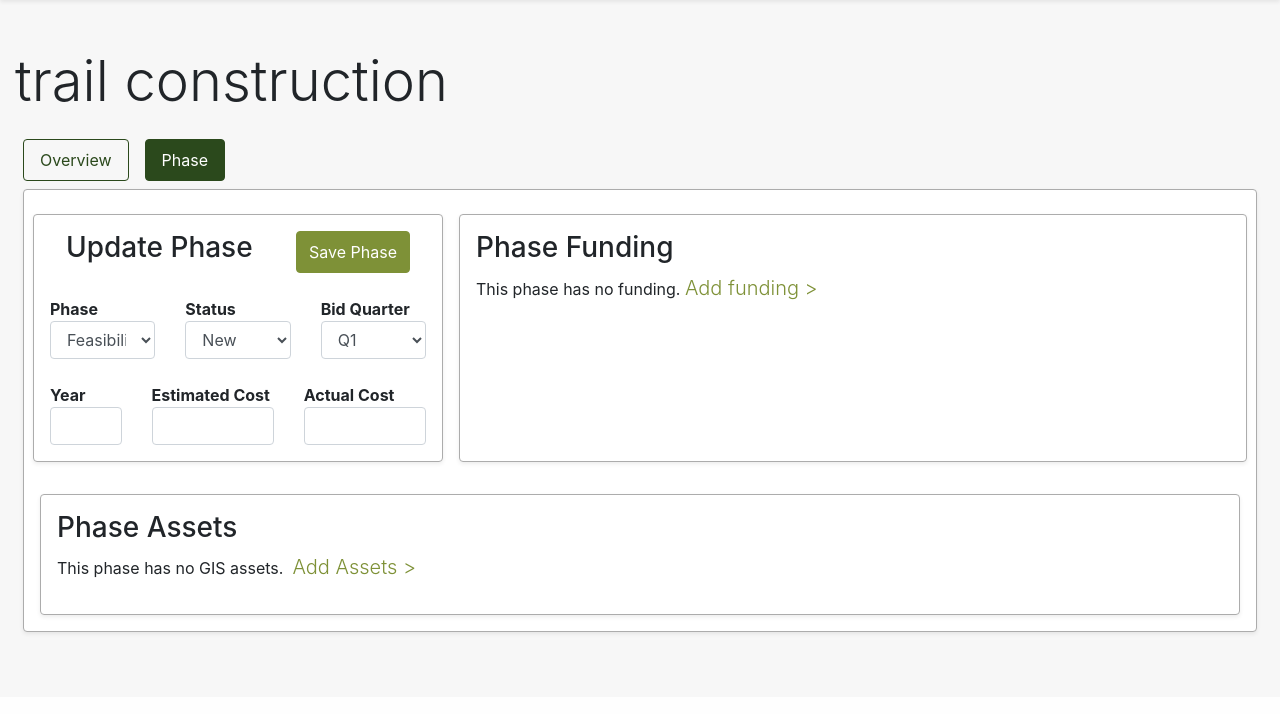
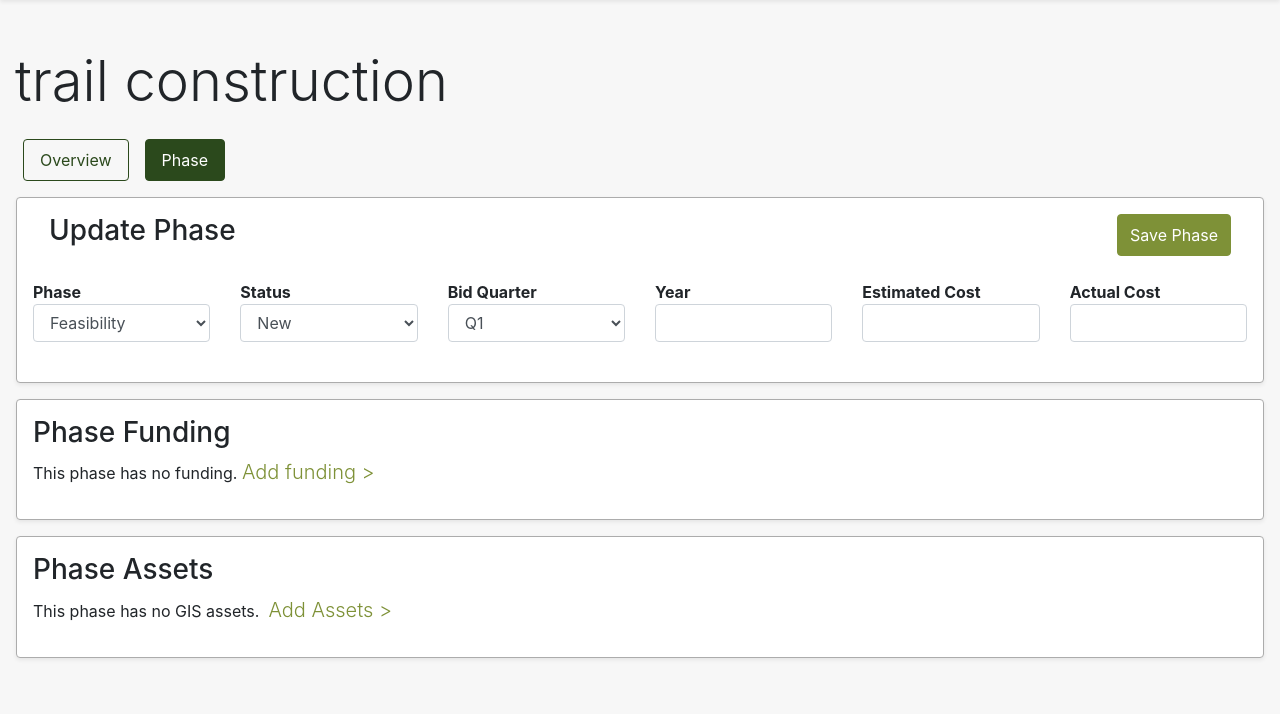
Before and after one commit to fpdcc/ccfp-asset-dashboard, a Django app: page /projects/phases/edit/1/ in a window 1280 px wide. Shown: the part 103-817 px from the top of the page. Before the commit the page ends 738 px from the top, so only its background shows below. Run offline with Django 3.2, Linux system fonts and the light colour scheme; a user stored in the database is signed in; data comes from the database, SQL or seed files in the repository; data that the repository does not hold is empty; parts of the project's set-up code (start-up, migrations or seed data) failed here and were passed over; some libraries are stand-ins or nearby versions.

Commit message:
make phase form more tabular-like

```diff
--- a/asset_dashboard/templates/asset_dashboard/asset_create_update.html
+++ b/asset_dashboard/templates/asset_dashboard/asset_create_update.html
@@ -7,6 +7,7 @@
 {% endblock %}
 
 {% block project %}
+  <section class="border border-secondary rounded shadow-sm p-3 m-2 card">
     <div id="map">
         <!-- Contents get replaced by mounted React.Component -->
         <div class="text-center">
@@ -15,6 +16,7 @@
           </div>
         </div>
     </div>
+  </section>
 {% endblock %}
 
 {% block extra_js %}
--- a/asset_dashboard/templates/asset_dashboard/partials/forms/add_edit_phase_form.html
+++ b/asset_dashboard/templates/asset_dashboard/partials/forms/add_edit_phase_form.html
@@ -7,8 +7,9 @@
 {% endblock %}
 
 {% block project %}
+<section class="m-2">
 <div class="row">
-  <div class="border border-secondary rounded shadow-sm p-3 col-4 m-2">
+  <div class="border border-secondary rounded shadow-sm col m-2 p-3 card">
 
     <form method="post">
       {% csrf_token %}
@@ -21,40 +22,37 @@
       </div>
 
       <div class="row my-4">
-        <div class="col">
+        <div class="col-2">
           <strong>Phase</strong>
           {{ form.phase_type }}
         </div>
-        <div class="col">
+        <div class="col-2">
           <strong>Status</strong>
           {{ form.status }}
         </div>
-        <div class="col">
+        <div class="col-2">
           <strong>Bid Quarter</strong>
           {{ form.estimated_bid_quarter }}
         </div>
-      </div>
-
-      <div class="row align-items-center">
-        <div class="col-3">
+        <div class="col-2">
           <strong>Year</strong>
           {{ form.year }}
         </div>
-
-        <div class="col">
+        <div class="col-2">
           <strong>Estimated Cost</strong>
           {{ form.total_estimated_cost }}
         </div>
-
-        <div class="col" id='actualCost'>
+        <div class="col-2" id='actualCost'>
           <strong>Actual Cost</strong>
           {{ form.actual_cost }}
         </div>
       </div>
     </form>
+  </div>
+</div>
 
-  </div>
-  <div class="col border border-secondary rounded shadow-sm p-3 m-2">
+<div class="row">
+  <div class="col border border-secondary rounded shadow-sm p-3 m-2 card">
     <h3>Phase Funding</h3>
     {% if funding_streams %}
       <div class="d-flex justify-content-between m-3">
@@ -98,11 +96,11 @@
 </div>
 
 
-<div class="border border-secondary rounded shadow-sm p-3 mt-4">
-  <div class="col">
+<div class="row">
+  <div class="col border border-secondary rounded shadow-sm p-3 m-2 card">
     {% if not props %}
-      <h3 class="row">Phase Assets</h3>
-      <div class="row">
+      <h3>Phase Assets</h3>
+      <div>
         <p>
           {% if phase and not props %}
             This phase has no GIS assets. &nbsp;<a href="{% url 'create-update-assets' pk=phase.id %}" class="text-info lead">Add Assets ></a>
@@ -136,6 +134,7 @@
     }
   })
 </script>
+</section
 {% endblock %}
 
 {% block extra_js %}
--- a/asset_dashboard/templates/asset_dashboard/partials/forms/create_update_funding_stream_form.html
+++ b/asset_dashboard/templates/asset_dashboard/partials/forms/create_update_funding_stream_form.html
@@ -2,8 +2,9 @@
 {% load static %}
 
 {% block project %}
+<section class="m-2">
   <div class="row">
-  <div class="col border border-secondary rounded shadow-sm p-3 m-2">
+    <div class="col border border-secondary rounded shadow-sm p-3 m-2 card">
       <form method="post">
         {% csrf_token %}
 
@@ -35,4 +36,5 @@
       </form>
     </div>
   </div>
+</section>
 {% endblock %}
--- a/asset_dashboard/templates/asset_dashboard/partials/forms/edit_project_form.html
+++ b/asset_dashboard/templates/asset_dashboard/partials/forms/edit_project_form.html
@@ -1,3 +1,4 @@
+<section class="border border-secondary rounded shadow-sm p-3 m-2 card">
   <form method="post">
       {% csrf_token %}
 
@@ -102,3 +103,4 @@
           </div>
       </div>
   </form>
+</section>
--- a/asset_dashboard/templates/asset_dashboard/partials/project_base.html
+++ b/asset_dashboard/templates/asset_dashboard/partials/project_base.html
@@ -18,9 +18,9 @@
       </ul>
     </nav>
 
-    <div class="border border-secondary rounded shadow-sm p-3 m-2 card">
-        {% block project %}{% endblock %}
-    </div>
+    {% block project %}{% endblock %}
+
+    {% block phase_form %}{% endblock %}
 
     {% block phase_list %}{% endblock %}
   </div>
```
Lines whose indentation alone changed are shown as unchanged.
